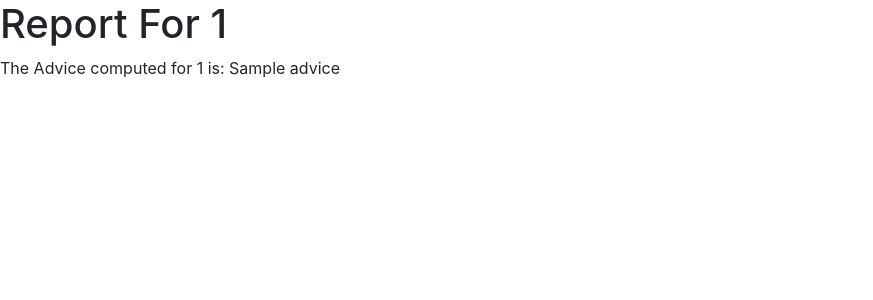
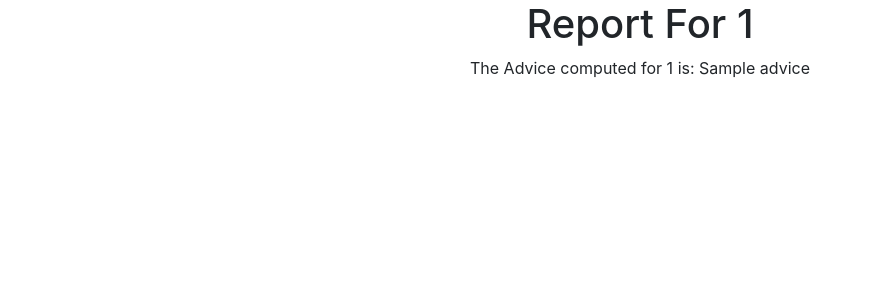
Before and after one commit to DCoventry97/staff-optimiser, a Flask app: template src/server/rest/templates/result.html in a window 1280 px wide. Shown: the top 300 px of the page, without its empty margins (0-873 px from the left). Run offline with Flask 2, Linux system fonts and the light colour scheme; the template is opened without the code that fills it: most values are stand-ins (such as "Sample title", 1, 10 or a date in 2020); some libraries are stand-ins or nearby versions.

Commit message:
improved css for result.html

```diff
--- a/src/server/rest/static/css/main.css
+++ b/src/server/rest/static/css/main.css
@@ -58,3 +58,7 @@ p{
 .container-fluid .row .col-lg-12 form{
     text-align: center;
 }
+
+.container-fluid .row .col-lg-12 p{
+    text-align: center;
+}
--- a/src/server/rest/templates/result.html
+++ b/src/server/rest/templates/result.html
@@ -14,10 +14,18 @@
     <title>Report For {{ id }}</title>
   </head>
   <body>
-    <h1>Report For {{ id }}</h1>
-
-    <p>The Advice computed for {{ id }} is: {{ advice }}</p>
-
+    <div class="container-fluid">
+        <div class="row">
+                <div class="col-lg-12">
+                    <h1>Report For {{ id }}</h1>
+                </div>
+        </div>
+        <div class="row">
+                <div class="col-lg-12">
+                    <p>The Advice computed for {{ id }} is: {{ advice }}</p>
+                </div>
+        </div>
+    </div>
     <!-- Optional JavaScript -->
     <!-- jQuery first, then Popper.js, then Bootstrap JS -->
     <script src="https://code.jquery.com/jquery-3.3.1.slim.min.js" integrity="sha384-q8i/X+965DzO0rT7abK41JStQIAqVgRVzpbzo5smXKp4YfRvH+8abtTE1Pi6jizo" crossorigin="anonymous"></script>
```
